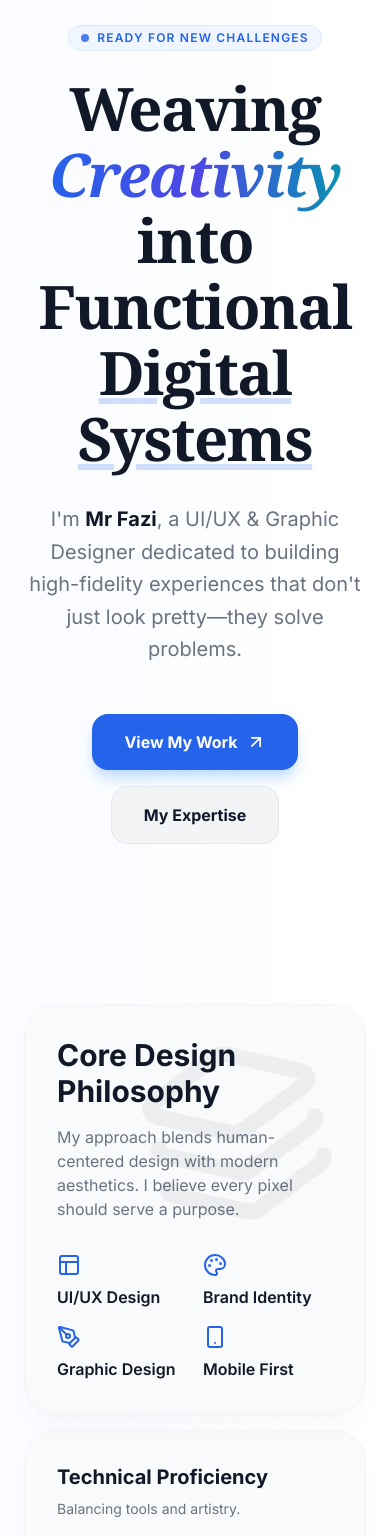
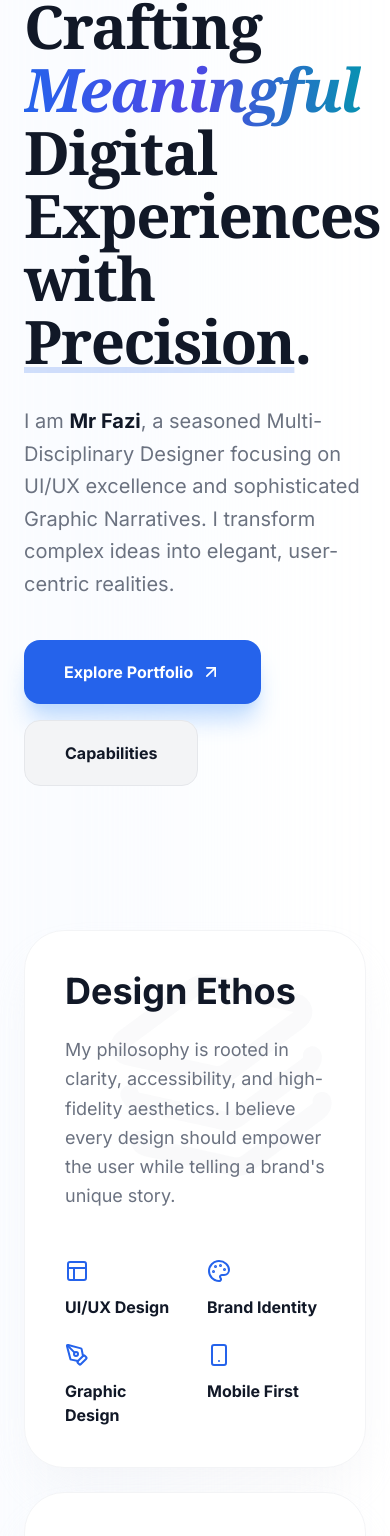
Before and after one commit to mf0578053-create/Mr-Fazi, a React (Vite) app: page / in a window 390 px wide. Shown: the part 191-1727 px from the top of the page. Built offline with nearby package versions, Linux system fonts and the light colour scheme; no server answers; a web font is replaced by a local one.

Commit message:
feat: Refine hero section and expertise observer
Adjust hero section alignment and text for a more impactful introduction. Enhance the IntersectionObserver for the expertise section to trigger earlier and from the bottom, improving scroll-based animations and user experience.

```diff
--- a/App.tsx
+++ b/App.tsx
@@ -66,11 +66,15 @@ const App: React.FC = () => {
       }
     };
 
+    // IntersectionObserver set up to trigger when the expertise section is in view
     const observer = new IntersectionObserver(
       ([entry]) => {
         setIsExpertiseActive(entry.isIntersecting);
       },
-      { threshold: 0.3 }
+      {
+        threshold: 0.2, // Triggers earlier for a smoother transition
+        rootMargin: "0px 0px -10% 0px" // Adjusted to trigger as it enters from bottom
+      }
     );
 
     if (expertiseRef.current) {
@@ -132,100 +136,113 @@ const App: React.FC = () => {
         </div>
       </nav>
 
-      <main className="max-w-7xl mx-auto px-6 pt-12">
-        {/* Hero Section */}
-        <section className="py-20 md:py-32 flex flex-col items-center text-center">
+      <main className="max-w-7xl mx-auto px-6">
+        {/* Hero Section - ALIGNED TO LEFT & MOVED HIGHER */}
+        <section className="pt-12 pb-16 md:pt-20 md:pb-28 flex flex-col items-start text-left">
           <div className="inline-flex items-center gap-2 px-3 py-1 rounded-full bg-blue-50 border border-blue-100 text-[#2563EB] text-xs font-semibold uppercase tracking-widest mb-6">
             <span className="w-2 h-2 bg-[#2563EB] rounded-full animate-pulse"></span>
-            Ready for New Challenges
+            Accepting Bespoke Commissions
           </div>
-          <h1 className="text-6xl md:text-8xl font-serif font-bold tracking-tight mb-8 max-w-4xl leading-[1.1] text-[#111827]">
-            Weaving <span className="italic gradient-text">Creativity</span> into Functional <span className="underline decoration-[#2563EB]/20">Digital Systems</span>
+          <h1 className="text-6xl md:text-8xl font-serif font-bold tracking-tight mb-8 max-w-5xl leading-[1.05] text-[#111827]">
+            Crafting <span className="italic gradient-text">Meaningful</span> Digital Experiences with <span className="underline decoration-[#2563EB]/20">Precision</span>.
           </h1>
-          <p className="text-xl text-[#6B7280] max-w-2xl mb-12 leading-relaxed">
-            I'm <span className="font-bold text-[#111827]">Mr Fazi</span>, a UI/UX & Graphic Designer dedicated to building high-fidelity experiences that don't just look pretty—they solve problems.
+          <p className="text-xl text-[#6B7280] max-w-2xl mb-10 leading-relaxed">
+            I am <span className="font-bold text-[#111827]">Mr Fazi</span>, a seasoned Multi-Disciplinary Designer focusing on UI/UX excellence and sophisticated Graphic Narratives. I transform complex ideas into elegant, user-centric realities.
           </p>
-          <div className="flex flex-wrap justify-center gap-4">
-            <a href="#work" className="bg-[#2563EB] hover:bg-blue-700 text-white px-8 py-4 rounded-2xl font-bold transition-all flex items-center gap-2 shadow-lg shadow-blue-200">
-              View My Work <ArrowUpRight className="w-5 h-5" />
+          <div className="flex flex-wrap justify-start gap-4">
+            <a href="#work" className="bg-[#2563EB] hover:bg-blue-700 text-white px-10 py-5 rounded-2xl font-bold transition-all flex items-center gap-2 shadow-xl shadow-blue-200">
+              Explore Portfolio <ArrowUpRight className="w-5 h-5" />
             </a>
-            <a href="#expertise" className="soft-ui hover:bg-gray-200 px-8 py-4 rounded-2xl font-bold transition-all text-[#111827]">
-              My Expertise
+            <a href="#expertise" className="soft-ui hover:bg-gray-200 px-10 py-5 rounded-2xl font-bold transition-all text-[#111827] border border-gray-200">
+              Capabilities
             </a>
           </div>
         </section>
 
-        {/* Expertise Section */}
+        {/* Expertise Section - Color Changes to Royal Blue on Scroll */}
         <section id="expertise" ref={expertiseRef} className="py-20">
-          <div className="grid grid-cols-1 md:grid-cols-4 grid-rows-2 gap-4 h-auto md:h-[600px]">
-            <div className={`md:col-span-2 md:row-span-2 p-8 rounded-[32px] flex flex-col justify-between group overflow-hidden relative shadow-xl transition-all duration-1000 ease-in-out ${
-              isExpertiseActive ? "bg-[#2563EB] shadow-blue-200/50" : "bg-gray-50 border border-gray-100 shadow-gray-200/20"
+          <div className="grid grid-cols-1 md:grid-cols-4 grid-rows-2 gap-6 h-auto md:h-[650px]">
+            {/* Box 1: Design Ethos */}
+            <div className={`md:col-span-2 md:row-span-2 p-10 rounded-[40px] flex flex-col justify-between group overflow-hidden relative shadow-2xl transition-all duration-700 ease-out transform ${
+              isExpertiseActive
+                ? "bg-[#2563EB] shadow-blue-400/30 scale-[1.02]"
+                : "bg-white border border-gray-100 shadow-gray-200/40"
             }`}>
-              <div className="absolute top-0 right-0 p-8 opacity-5 group-hover:opacity-10 transition-opacity">
-                <Layers className={`w-48 h-48 -rotate-12 transition-colors duration-1000 ${isExpertiseActive ? "text-white" : "text-[#111827]"}`} />
+              <div className="absolute top-0 right-0 p-8 opacity-5 group-hover:opacity-10 transition-opacity pointer-events-none">
+                <Layers className={`w-56 h-56 -rotate-12 transition-colors duration-700 ${isExpertiseActive ? "text-white" : "text-gray-400"}`} />
               </div>
-              <div>
-                <h3 className={`text-3xl font-bold mb-4 transition-colors duration-1000 ${isExpertiseActive ? "text-white" : "text-[#111827]"}`}>Core Design Philosophy</h3>
-                <p className={`max-w-md transition-colors duration-1000 ${isExpertiseActive ? "text-blue-100" : "text-[#6B7280]"}`}>My approach blends human-centered design with modern aesthetics. I believe every pixel should serve a purpose.</p>
+              <div className="relative z-10">
+                <h3 className={`text-4xl font-bold mb-6 transition-colors duration-700 ${isExpertiseActive ? "text-white" : "text-[#111827]"}`}>Design Ethos</h3>
+                <p className={`text-lg max-w-md transition-colors duration-700 leading-relaxed ${isExpertiseActive ? "text-blue-100" : "text-[#6B7280]"}`}>My philosophy is rooted in clarity, accessibility, and high-fidelity aesthetics. I believe every design should empower the user while telling a brand's unique story.</p>
               </div>
-              <div className="grid grid-cols-2 gap-4 mt-8">
+              <div className="grid grid-cols-2 gap-6 mt-12 relative z-10">
                 {SERVICES.slice(0, 4).map((s, i) => (
-                  <div key={i} className="flex flex-col gap-2">
-                    <div className={`transition-colors duration-1000 ${isExpertiseActive ? "text-white" : "text-[#2563EB]"}`}>{s.icon}</div>
-                    <span className={`font-semibold transition-colors duration-1000 ${isExpertiseActive ? "text-white" : "text-[#111827]"}`}>{s.title}</span>
+                  <div key={i} className="flex flex-col gap-3 group/item">
+                    <div className={`transition-all duration-700 transform group-hover/item:scale-110 ${isExpertiseActive ? "text-white" : "text-[#2563EB]"}`}>{s.icon}</div>
+                    <span className={`font-bold transition-colors duration-700 ${isExpertiseActive ? "text-white" : "text-[#111827]"}`}>{s.title}</span>
                   </div>
                 ))}
               </div>
             </div>
 
-            <div className={`md:col-span-2 p-8 rounded-[32px] flex flex-col justify-between shadow-xl transition-all duration-1000 ease-in-out delay-75 ${
-              isExpertiseActive ? "bg-[#1E40AF] shadow-blue-900/10" : "bg-gray-50 border border-gray-100 shadow-gray-200/20"
+            {/* Box 2: Technical Skillset */}
+            <div className={`md:col-span-2 p-10 rounded-[40px] flex flex-col justify-between shadow-2xl transition-all duration-700 ease-out delay-75 transform ${
+              isExpertiseActive
+                ? "bg-[#1E40AF] shadow-blue-900/20 scale-[1.01]"
+                : "bg-white border border-gray-100 shadow-gray-200/40"
             }`}>
-              <div>
-                <h3 className={`text-xl font-bold mb-2 transition-colors duration-1000 ${isExpertiseActive ? "text-white" : "text-[#111827]"}`}>Technical Proficiency</h3>
-                <p className={`text-sm transition-colors duration-1000 ${isExpertiseActive ? "text-blue-200" : "text-[#6B7280]"}`}>Balancing tools and artistry.</p>
+              <div className="relative z-10">
+                <h3 className={`text-2xl font-bold mb-3 transition-colors duration-700 ${isExpertiseActive ? "text-white" : "text-[#111827]"}`}>Technical Skillset</h3>
+                <p className={`text-sm transition-colors duration-700 ${isExpertiseActive ? "text-blue-200" : "text-[#6B7280]"}`}>Expert proficiency in industry-standard tools for creating flawless assets.</p>
               </div>
               <SkillChart onDark={isExpertiseActive} />
             </div>
 
-            <div className={`p-8 rounded-[32px] flex flex-col items-center justify-center text-center shadow-lg transition-all duration-1000 ease-in-out delay-150 ${
-              isExpertiseActive ? "bg-gradient-to-br from-[#2563EB] to-[#1D4ED8] shadow-blue-200" : "bg-gray-50 border border-gray-100 shadow-gray-200/20"
+            {/* Box 3: Metrics 1 */}
+            <div className={`p-10 rounded-[40px] flex flex-col items-center justify-center text-center shadow-xl transition-all duration-700 ease-out delay-150 transform ${
+              isExpertiseActive
+                ? "bg-[#2563EB] shadow-blue-500/30 scale-[1.05]"
+                : "bg-white border border-gray-100 shadow-gray-200/40"
             }`}>
-              <span className={`text-5xl font-serif font-bold mb-2 transition-colors duration-1000 ${isExpertiseActive ? "text-white" : "text-[#2563EB]"}`}>8+</span>
-              <span className={`text-xs uppercase tracking-widest font-bold transition-colors duration-1000 ${isExpertiseActive ? "text-blue-100" : "text-[#6B7280]"}`}>Years Experience</span>
+              <span className={`text-6xl font-serif font-bold mb-3 transition-colors duration-700 ${isExpertiseActive ? "text-white" : "text-[#2563EB]"}`}>8+</span>
+              <span className={`text-xs uppercase tracking-[0.2em] font-black transition-colors duration-700 ${isExpertiseActive ? "text-blue-100" : "text-[#6B7280]"}`}>Years of Mastery</span>
             </div>
 
-            <div className={`p-8 rounded-[32px] flex flex-col items-center justify-center text-center shadow-lg transition-all duration-1000 ease-in-out delay-200 ${
-              isExpertiseActive ? "bg-[#111827] shadow-black/10" : "bg-gray-50 border border-gray-100 shadow-gray-200/20"
+            {/* Box 4: Metrics 2 */}
+            <div className={`p-10 rounded-[40px] flex flex-col items-center justify-center text-center shadow-xl transition-all duration-700 ease-out delay-200 transform ${
+              isExpertiseActive
+                ? "bg-[#0F172A] shadow-black/20 scale-[1.05]"
+                : "bg-white border border-gray-100 shadow-gray-200/40"
             }`}>
-              <span className={`text-5xl font-serif font-bold mb-2 transition-colors duration-1000 ${isExpertiseActive ? "text-[#2563EB]" : "text-indigo-600"}`}>120+</span>
-              <span className={`text-xs uppercase tracking-widest font-bold transition-colors duration-1000 ${isExpertiseActive ? "text-gray-400" : "text-[#6B7280]"}`}>Projects Done</span>
+              <span className={`text-6xl font-serif font-bold mb-3 transition-colors duration-700 ${isExpertiseActive ? "text-white" : "text-indigo-600"}`}>120+</span>
+              <span className={`text-xs uppercase tracking-[0.2em] font-black transition-colors duration-700 ${isExpertiseActive ? "text-gray-400" : "text-[#6B7280]"}`}>Global Successes</span>
             </div>
           </div>
         </section>
 
-        {/* Projects */}
+        {/* Selected Works */}
         <section id="work" className="py-20">
-          <div className="flex flex-col md:flex-row md:items-end justify-between mb-12 gap-6">
+          <div className="flex flex-col md:flex-row md:items-end justify-between mb-16 gap-6">
             <div className="max-w-xl">
-              <h2 className="text-4xl font-serif font-bold mb-4 text-[#111827]">Selected Projects</h2>
-              <p className="text-[#6B7280]">A curated showcase of design solutions.</p>
+              <h2 className="text-5xl font-serif font-bold mb-4 text-[#111827]">Selected Works</h2>
+              <p className="text-[#6B7280] text-lg">A portfolio of strategic design solutions for startups and global enterprises.</p>
             </div>
           </div>
 
-          <div className="grid grid-cols-1 md:grid-cols-2 gap-8">
+          <div className="grid grid-cols-1 md:grid-cols-2 gap-12">
             {PROJECTS.map((project) => (
               <div key={project.id} className="group cursor-pointer">
-                <div className="relative overflow-hidden rounded-[40px] aspect-[4/3] bg-gray-100 border border-gray-100 mb-6">
+                <div className="relative overflow-hidden rounded-[48px] aspect-[4/3] bg-gray-100 border border-gray-100 mb-8 shadow-sm">
                   <img src={project.imageUrl} alt={project.title} className="w-full h-full object-cover transition-transform duration-700 group-hover:scale-105" />
+                  <div className="absolute inset-0 bg-black/5 group-hover:bg-transparent transition-colors"></div>
                 </div>
-                <div className="flex items-start justify-between">
+                <div className="flex items-start justify-between px-2">
                   <div>
-                    <h4 className="text-2xl font-bold mb-1 group-hover:text-[#2563EB] transition-colors text-[#111827]">{project.title}</h4>
-                    <p className="text-[#6B7280] text-sm">{project.category}</p>
+                    <h4 className="text-2xl font-bold mb-2 group-hover:text-[#2563EB] transition-colors text-[#111827]">{project.title}</h4>
+                    <p className="text-[#6B7280] text-sm font-medium tracking-wide uppercase">{project.category}</p>
                   </div>
-                  <div className="w-12 h-12 soft-ui rounded-full flex items-center justify-center group-hover:bg-[#2563EB] group-hover:text-white transition-all">
-                    <ArrowUpRight className="w-5 h-5" />
+                  <div className="w-14 h-14 soft-ui rounded-full border border-gray-200 flex items-center justify-center group-hover:bg-[#2563EB] group-hover:text-white group-hover:border-transparent transition-all shadow-sm">
+                    <ArrowUpRight className="w-6 h-6" />
                   </div>
                 </div>
               </div>
@@ -235,17 +252,19 @@ const App: React.FC = () => {
 
         {/* Contact CTA */}
         <section id="contact" className="py-20">
-          <div className="bg-[#2563EB] rounded-[48px] p-12 md:p-24 text-center relative overflow-hidden shadow-2xl shadow-blue-200/50">
-            <h2 className="text-5xl md:text-7xl font-serif font-bold mb-8 text-white">Ready to start a <span className="italic underline decoration-white/20">masterpiece?</span></h2>
-            <p className="text-xl text-blue-100 mb-12 max-w-xl mx-auto">Contact me to discuss your next project.</p>
-            <div className="flex flex-col items-center gap-6">
-              <a href="mailto:hello@mrfazi.design" className="text-3xl md:text-4xl font-bold text-white hover:text-blue-100 transition-colors flex items-center gap-4 group">
-                hello@mrfazi.design <Mail className="w-8 h-8 group-hover:translate-x-2 transition-transform" />
+          <div className="bg-[#2563EB] rounded-[64px] p-12 md:p-32 text-center relative overflow-hidden shadow-2xl shadow-blue-200/50">
+            <h2 className="text-5xl md:text-8xl font-serif font-bold mb-8 text-white">Let’s define the <span className="italic underline decoration-white/20">Future.</span></h2>
+            <p className="text-xl text-blue-100 mb-16 max-w-2xl mx-auto leading-relaxed">
+              I am currently available for high-impact collaborations. If you are looking for design that moves the needle, reach out.
+            </p>
+            <div className="flex flex-col items-center gap-8">
+              <a href="mailto:hello@mrfazi.design" className="text-3xl md:text-5xl font-bold text-white hover:text-blue-200 transition-colors flex items-center gap-6 group">
+                hello@mrfazi.design <Mail className="w-10 h-10 group-hover:translate-x-3 transition-transform" />
               </a>
-              <div className="flex gap-6 mt-8">
+              <div className="flex gap-8 mt-12">
                 {[Twitter, Linkedin, Github].map((Icon, idx) => (
-                  <a key={idx} href="#" className="p-4 bg-white/10 backdrop-blur-md border border-white/20 rounded-2xl hover:bg-white/20 transition-all text-white">
-                    <Icon />
+                  <a key={idx} href="#" className="p-5 bg-white/10 backdrop-blur-md border border-white/20 rounded-3xl hover:bg-white/20 transition-all text-white scale-110">
+                    <Icon size={28} />
                   </a>
                 ))}
               </div>
@@ -254,9 +273,16 @@ const App: React.FC = () => {
         </section>
       </main>
 
-      <footer className="py-12 border-t border-gray-100 mt-20">
-        <div className="max-w-7xl mx-auto px-6 flex flex-col md:flex-row justify-between items-center gap-6 text-[#6B7280] text-sm">
-          <p>© 2025 Mr Fazi. Built with precision.</p>
+      <footer className="py-16 border-t border-gray-100 mt-20">
+        <div className="max-w-7xl mx-auto px-6 flex flex-col md:flex-row justify-between items-center gap-8 text-[#6B7280] text-sm">
+          <div className="flex items-center gap-4">
+            <span className="font-serif font-bold text-xl text-[#111827]">F.</span>
+            <p>© 2025 Mr Fazi. All rights reserved.</p>
+          </div>
+          <div className="flex gap-10">
+            <a href="#" className="hover:text-[#111827] transition-colors">Styleguide</a>
+            <a href="#" className="hover:text-[#111827] transition-colors">Philosophy</a>
+          </div>
         </div>
       </footer>
 
```
